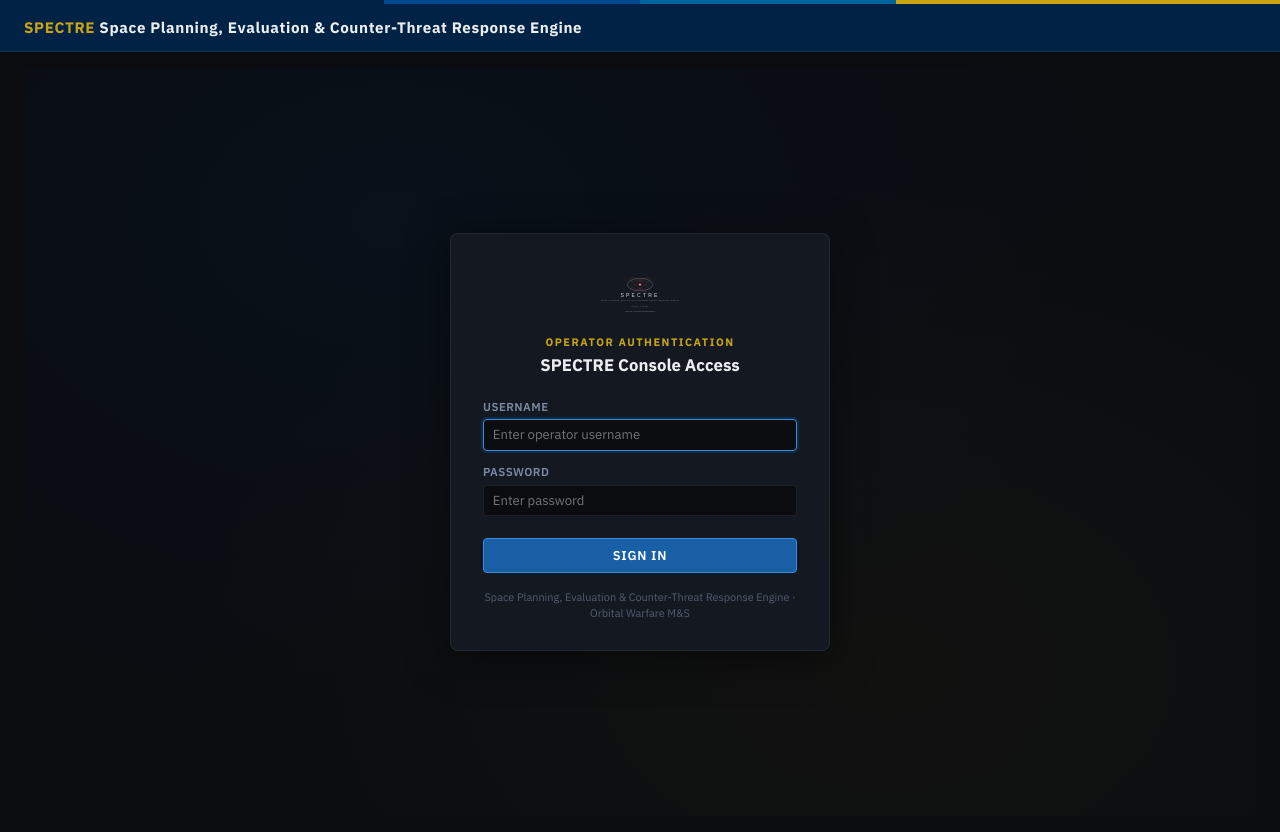
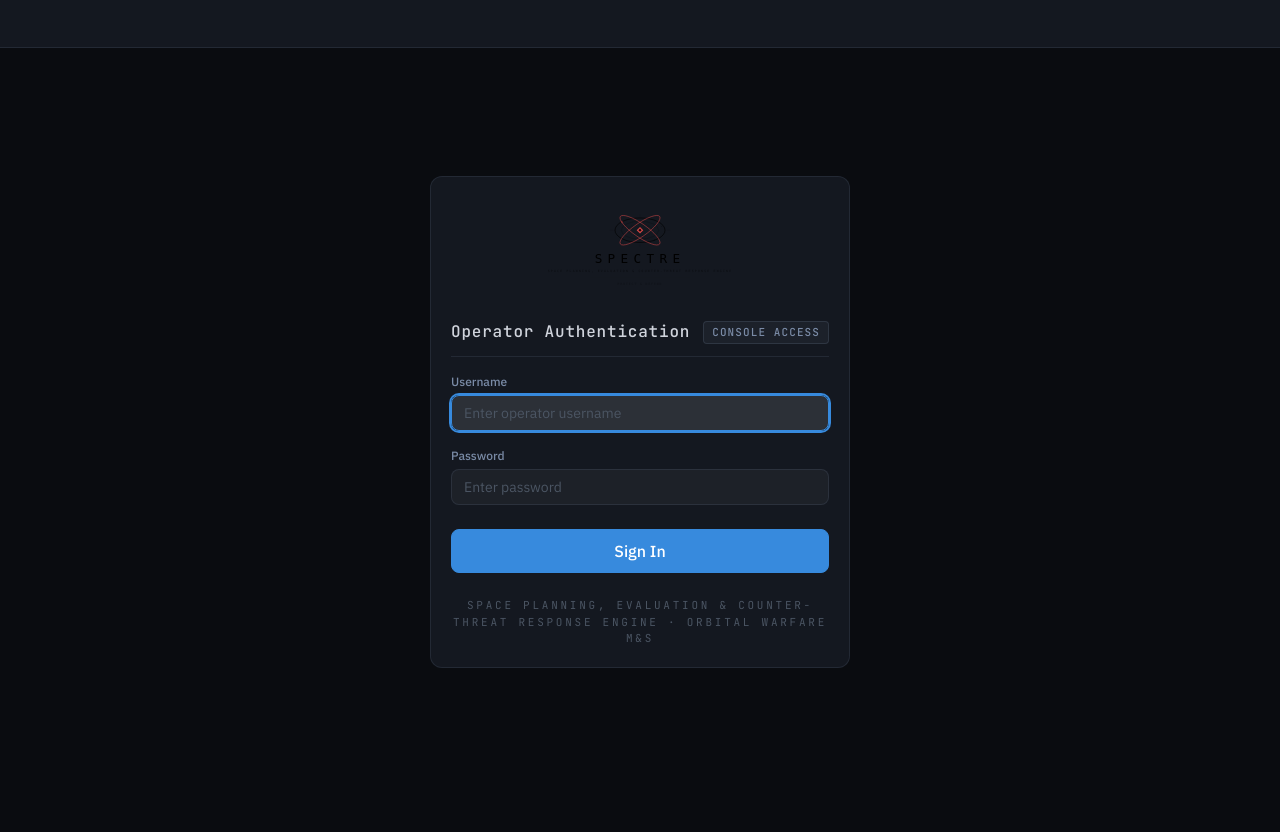
Before and after one commit to DRACO-Ash/SPECTRE, a FastAPI app: page /login in a window 1280 px wide. After the commit the page ends 668 px from the top, so only its background shows below. Run offline with FastAPI, Linux system fonts and the light colour scheme.

Commit message:
chore: migrate CSS selectors to design tokens; update login page to new theme assets
- themes.css: replace remaining hardcoded rgba/hex values in steel-theme
  overrides with design-token vars (spectre-text-secondary, spectre-color-intel-blue, etc.)
- style.css: corresponding token consolidation pass
- login.html: update nav brand and logo path to new SPECTRE theme assets
  (logo-primary.svg replaces spectre_logo_primary.svg; removes legacy nav-title block)

Co-Authored-By: Claude Sonnet 4.6 <noreply@anthropic.com>

```diff
--- a/spectre/web/static/style.css
+++ b/spectre/web/static/style.css
@@ -87,6 +87,12 @@
 
 *, *::before, *::after { box-sizing: border-box; margin: 0; padding: 0; }
 
+/* spectre-theme.css sets td/th/li/label to an absolute 14px body size.
+   App tables size themselves via the <table> element; cells should inherit. */
+td, th { font-size: inherit; }
+li     { font-size: inherit; }
+label  { font-size: inherit; }
+
 html, body {
   height: 100%;
   background: var(--bg);
@@ -96,29 +102,27 @@ html, body {
   line-height: 1.55;
 }
 
-/* ── Four-segment accent bar (Bluestaq signature) ────────────── */
-.accent-bar {
-  display: flex;
-  height: 4px;
-  width: 100%;
-}
-.accent-bar-navy { flex: 3; background: var(--bar-navy); }
-.accent-bar-blue { flex: 2; background: var(--bar-blue); }
-.accent-bar-mid  { flex: 2; background: var(--bar-mid); }
-.accent-bar-gold { flex: 3; background: var(--bar-gold); }
+/* ── App chrome: sticky wrapper for classification banner + nav ── */
+.app-chrome {
+  position: sticky;
+  top: 0;
+  z-index: var(--spectre-z-overlay, 100);
+}
+
+/* Classification banner is non-sticky inside the chrome wrapper */
+.app-chrome .spectre-classification-banner {
+  position: relative;
+}
 
 /* ── Nav bar ─────────────────────────────────────────────────── */
 .nav-bar {
   display: flex;
   align-items: center;
   justify-content: space-between;
-  background: var(--navy);
-  border-bottom: 1px solid var(--border);
+  background: var(--spectre-surface-raised);
+  border-bottom: 1px solid var(--spectre-border-default);
   padding: 0 1.5rem;
   height: 48px;
-  position: sticky;
-  top: 0;
-  z-index: 100;
 }
 .nav-brand {
   display: flex;
--- a/spectre/web/static/themes.css
+++ b/spectre/web/static/themes.css
@@ -111,17 +111,18 @@
 /* Sidebar */
 [data-theme="steel"] .sidebar            { background: #e8eef5; border-right: 1px solid rgba(0,0,0,0.10); }
 [data-theme="steel"] .sidebar-tabs       { background: #dde5ef; border-bottom-color: rgba(0,0,0,0.10); }
-[data-theme="steel"] .stab              { color: #4a6070; }
-[data-theme="steel"] .stab.active        { background: #ffffff; color: #0077cc; border-bottom-color: #ffffff; }
+[data-theme="steel"] .stab              { color: var(--spectre-text-secondary); }
+[data-theme="steel"] .stab.active        { color: var(--spectre-color-intel-blue); border-bottom-color: var(--spectre-color-intel-blue); background: transparent; }
 
 /* Hero tab bar */
-[data-theme="steel"] .hero-tab-bar       { background: #e8eef5; border-bottom-color: rgba(0,0,0,0.10); }
-[data-theme="steel"] .htab              { color: #4a6070; }
-[data-theme="steel"] .htab.active        { background: #0077cc; }
-[data-theme="steel"] .hero-panel         { background: #f5f8fb; }
+[data-theme="steel"] .hero-tab-bar       { background: var(--spectre-surface-panel); border-bottom-color: var(--spectre-border-default); }
+[data-theme="steel"] .htab              { color: var(--spectre-text-secondary); }
+[data-theme="steel"] .htab.active        { color: var(--spectre-color-intel-blue); background: var(--spectre-color-intel-blue-bg); }
+[data-theme="steel"] .asset-tabs         { background: var(--spectre-surface-overlay); }
+[data-theme="steel"] .hero-panel         { background: var(--spectre-surface-raised); }
 
 /* Tables */
-[data-theme="steel"] .hrr-table th       { background: #e0e8f0; color: #3a5060; }
+[data-theme="steel"] .hrr-table th       { background: var(--spectre-surface-panel); color: var(--spectre-text-secondary); }
 [data-theme="steel"] .hrr-table tr:hover { background: #f0f5fa; }
 
 /* Misc */
--- a/spectre/web/templates/login.html
+++ b/spectre/web/templates/login.html
@@ -1,37 +1,52 @@
 {% extends "base.html" %}
 {% block title %}SPECTRE — Operator Login{% endblock %}
 
-{% block nav_brand %}
-<div>
-  <span class="nav-title"><span class="nav-title-accent">SPECTRE</span> Space Planning, Evaluation &amp; Counter-Threat Response Engine</span>
-</div>
-{% endblock %}
+{% block content %}
+<div style="min-height: calc(100vh - 84px); display: flex; align-items: center; justify-content: center; padding: var(--spectre-space-6)">
+  <div class="spectre-panel spectre-fade-in" style="width: 100%; max-width: 420px">
 
-{% block content %}
-<div class="login-page">
-  <div class="login-container">
-    <div class="login-logo">
-      <img src="/static/spectre_logo_primary.svg" alt="SPECTRE" />
+    <div style="text-align: center; margin-bottom: var(--spectre-space-6)">
+      <img src="/static/spectre-theme/assets/logo-primary.svg" alt="SPECTRE"
+           style="width: 200px; height: auto;" />
     </div>
-    <p class="login-title">Operator Authentication</p>
-    <p class="login-subtitle">SPECTRE Console Access</p>
+
+    <div class="spectre-panel-header">
+      <span class="spectre-panel-title">Operator Authentication</span>
+      <span class="spectre-badge spectre-badge-neutral">CONSOLE ACCESS</span>
+    </div>
+
     {% if error %}
-    <p class="error-msg" style="text-align:center">{{ error }}</p>
+    <div class="spectre-card spectre-card-threat" style="margin: var(--spectre-space-4) 0">
+      <p style="font-size: var(--spectre-size-small); color: var(--spectre-color-threat-red)">{{ error }}</p>
+    </div>
     {% endif %}
-    <form method="post" action="/login" class="login-form">
-      <label for="username">Username
-        <input id="username" name="username" type="text" autocomplete="username" required autofocus
+
+    <form method="post" action="/login"
+          style="display: flex; flex-direction: column; gap: var(--spectre-space-4); margin-top: var(--spectre-space-4)">
+      <div>
+        <label class="spectre-label" for="username">Username</label>
+        <input class="spectre-input" id="username" name="username" type="text"
+               autocomplete="username" required autofocus
                placeholder="Enter operator username"
                title="Your SPECTRE operator account username" />
-      </label>
-      <label for="password">Password
-        <input id="password" name="password" type="password" autocomplete="current-password" required
+      </div>
+      <div>
+        <label class="spectre-label" for="password">Password</label>
+        <input class="spectre-input" id="password" name="password" type="password"
+               autocomplete="current-password" required
                placeholder="Enter password"
                title="Your SPECTRE operator account password" />
-      </label>
-      <button type="submit" class="btn-primary" title="Authenticate to access the SPECTRE operator console">Sign In</button>
+      </div>
+      <button type="submit" class="spectre-btn spectre-btn-primary spectre-btn-lg"
+              style="width: 100%; margin-top: var(--spectre-space-2)"
+              title="Authenticate to access the SPECTRE operator console">
+        Sign In
+      </button>
     </form>
-    <p class="login-footer">Space Planning, Evaluation &amp; Counter-Threat Response Engine &middot; Orbital Warfare M&amp;S</p>
+
+    <p class="spectre-caption" style="text-align: center; margin-top: var(--spectre-space-6)">
+      Space Planning, Evaluation &amp; Counter-Threat Response Engine &middot; Orbital Warfare M&amp;S
+    </p>
   </div>
 </div>
 {% endblock %}
```
Also changed, not shown: other parts of spectre/web/static/style.css (+29 -29 lines).
